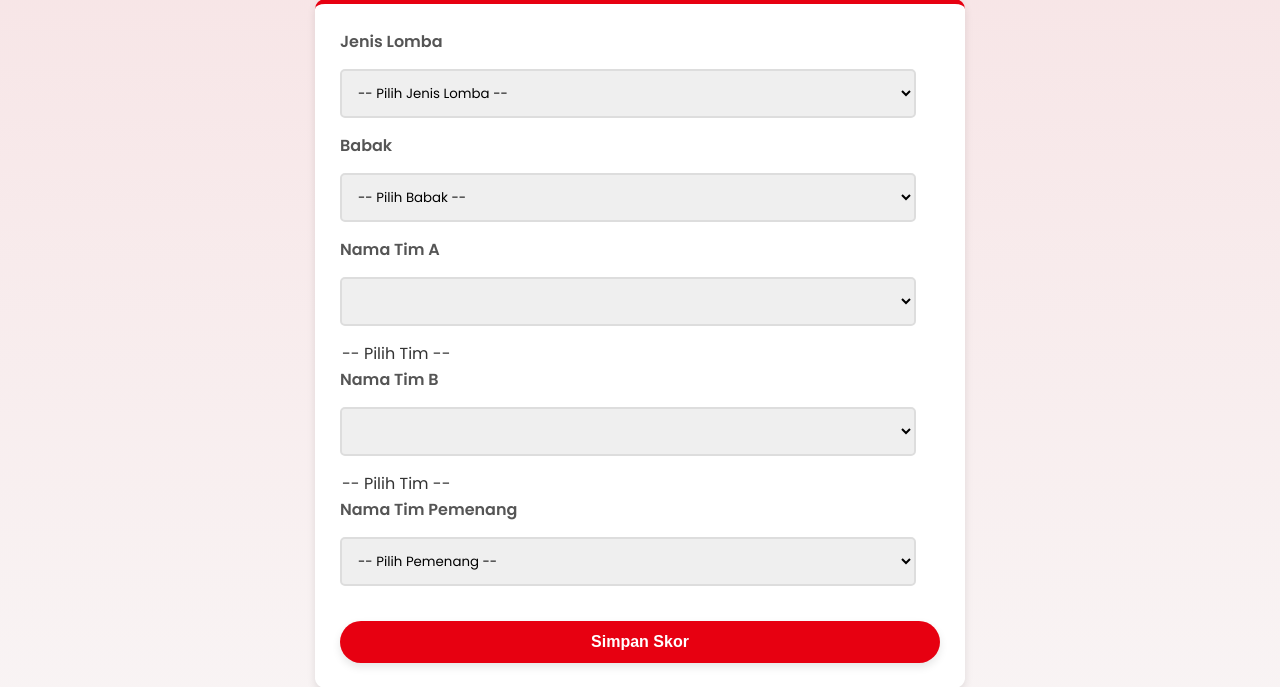
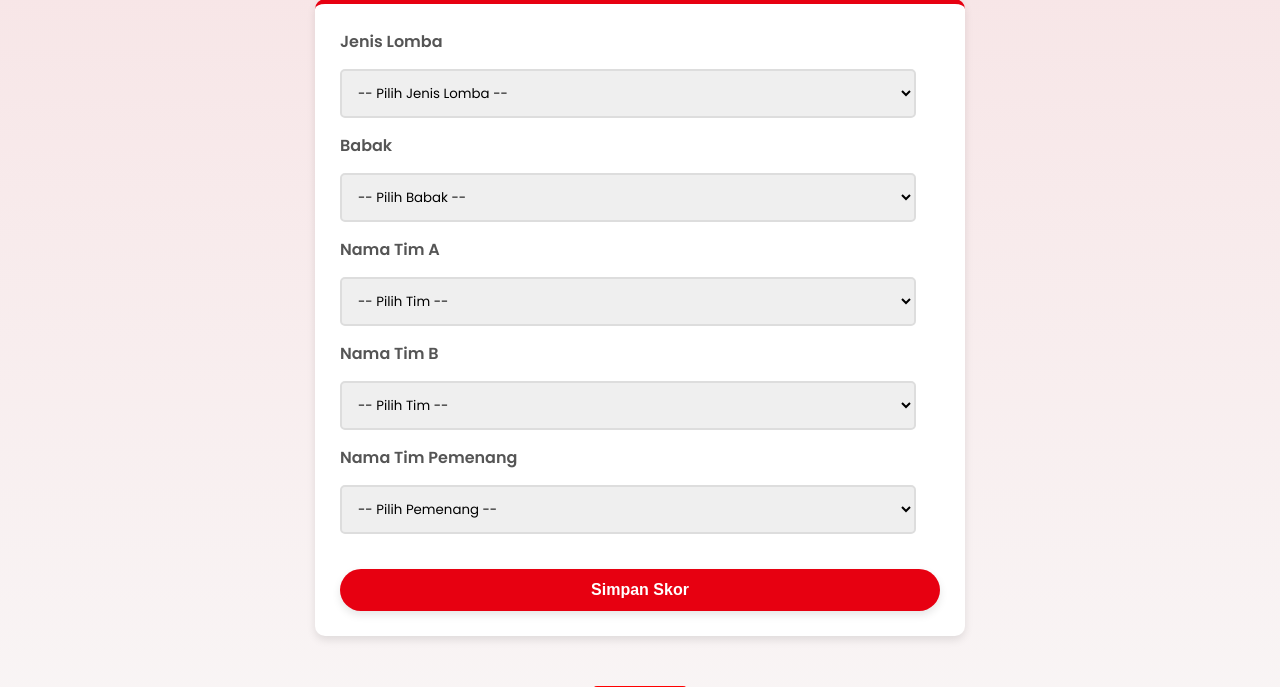
Before and after one commit to M1ngsan636/essencelomba, a Flask app: template templates/skoring.html in a window 1280 px wide. Shown: the part 337-1024 px from the top of the page. Run offline with Flask 3, Linux system fonts and the light colour scheme; the template is opened without the code that fills it, so the values that code supplies are empty.

Commit message:
Update skoring.html

```diff
--- a/templates/skoring.html
+++ b/templates/skoring.html
@@ -326,12 +326,12 @@
         </select>
 
         <label for="tim_a">Nama Tim A</label>
-        <select name="tim_a" id="tim_a" required></select>
-        <option value="">-- Pilih Tim --</option>
+        <select name="tim_a" id="tim_a" required>
+        <option value="">-- Pilih Tim --</option></select>
 
         <label for="tim_b">Nama Tim B</label>
-        <select name="tim_b" id="tim_b" required></select>
-        <option value="">-- Pilih Tim --</option>
+        <select name="tim_b" id="tim_b" required>
+        <option value="">-- Pilih Tim --</option></select>
 
         <label for="pemenang">Nama Tim Pemenang</label>
         <select name="pemenang" id="pemenang" required>
```
